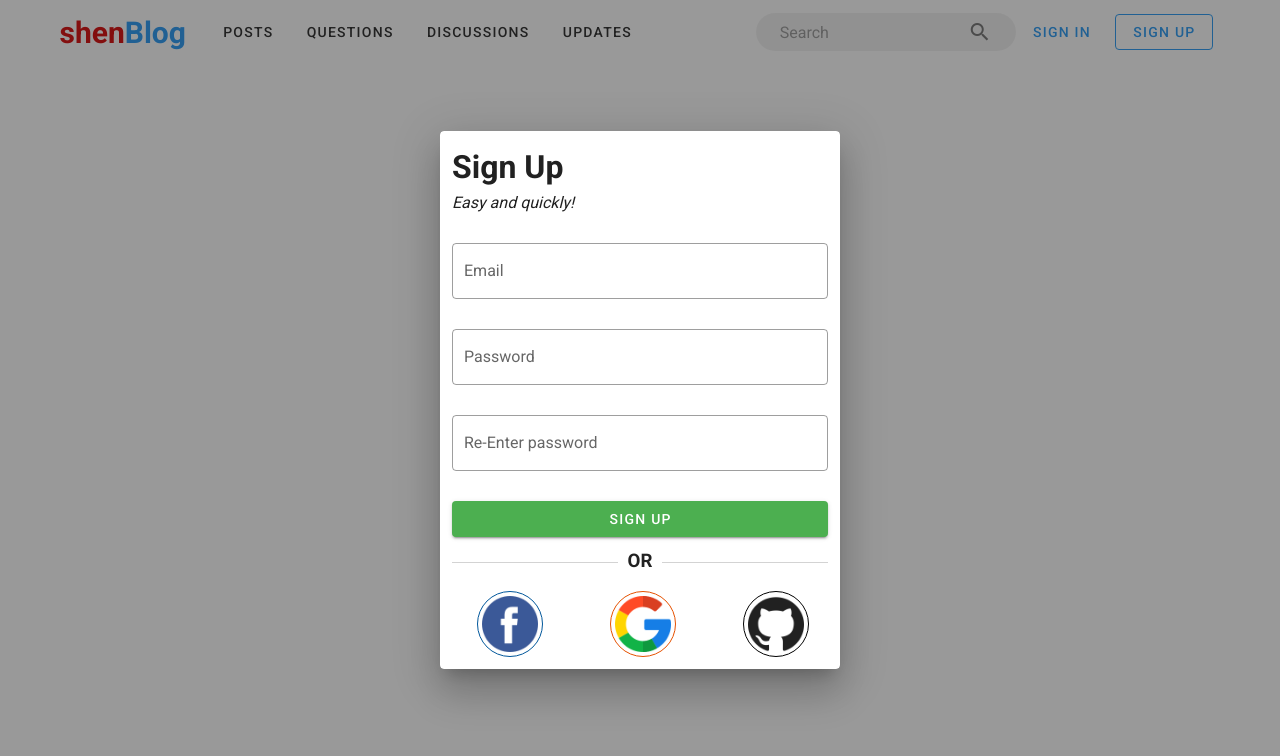
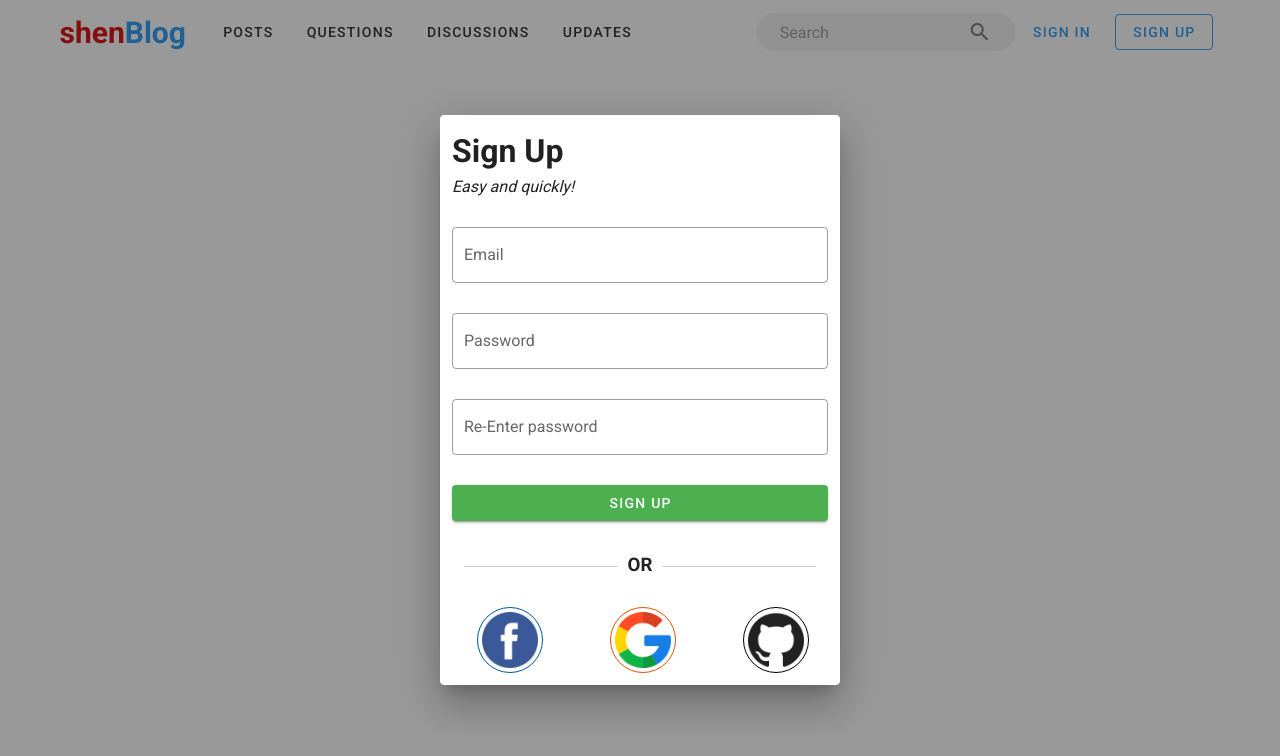
Before and after one commit to nguyenkimluong98/shenblog, a Vue app: page / in a window 1280 px wide. Both pictures are taken after a click on the button "SIGN UP". Shown: the top 756 px of the page. Built offline with nearby package versions, Linux system fonts and the light colour scheme.

Commit message:
fix sign in/up ui

```diff
--- a/package.json
+++ b/package.json
@@ -3,7 +3,7 @@
 	"version": "0.1.0",
 	"private": true,
 	"scripts": {
-		"dev": "vue-cli-service serve",
+		"start": "vue-cli-service serve",
 		"build": "vue-cli-service build",
 		"lint": "vue-cli-service lint"
 	},
--- a/src/components/SignInComponent.vue
+++ b/src/components/SignInComponent.vue
@@ -11,7 +11,7 @@
 				<v-form>
 					<v-container>
 						<v-row>
-							<v-col cols="12" class="py-0">
+							<v-col cols="12" class="pt-3">
 								<v-text-field
 									label="Email"
 									outlined
@@ -22,14 +22,15 @@
 							<v-col cols="12" class="py-0">
 								<v-text-field
 									hint="Password at least 8 characters"
-									value="Pa"
+									:value="password"
 									label="Password"
 									type="password"
 									outlined
+
 								></v-text-field>
 							</v-col>
 						</v-row>
-						<v-row>
+						<v-row class="pt-3">
 							<v-col cols="12">
 								<v-btn
 									block
@@ -48,19 +49,23 @@
 								</v-btn>
 							</v-col>
 						</v-row>
-						<v-row class="justify-center py-4">
-							<a
+						<v-row class="justify-center py-6">
+
+								<a
 								class="align-center"
 								style="text-decoration: none;"
 								href="#"
 								>Forgot password?</a
 							>
+
 						</v-row>
 						<v-divider></v-divider>
-						<v-row class="justify-center py-4">
-							<v-btn color="success" dark>
+						<v-row align="center" class="justify-center py-6">
+
+								<v-btn  color="success" dark>
 								Sign up
 							</v-btn>
+
 						</v-row>
 					</v-container>
 				</v-form>
@@ -75,7 +80,8 @@ export default {
 	data() {
 		return {
 			loader: null,
-			loading: false
+			loading: false,
+			password: ""
 		};
 	},
 	watch: {
--- a/src/components/SignUpComponent.vue
+++ b/src/components/SignUpComponent.vue
@@ -46,7 +46,7 @@
 								></v-text-field>
 							</v-col>
 						</v-row>
-						<v-row>
+						<v-row  class="pb-4">
 							<v-col cols="12">
 								<v-btn
 									block
@@ -65,10 +65,12 @@
 								</v-btn>
 							</v-col>
 						</v-row>
-						<v-row class="justify-center pt-6 pb-4 px-3">
-							<h3 class="line-decorator">
+						<v-row class="justify-center py-4 px-3">
+							<v-col>
+								<h3 class="line-decorator">
 								<span>OR</span>
 							</h3>
+							</v-col>
 						</v-row>
 						<v-row class="justify-space-around">
 							<v-col
```
Also changed, not shown: 1 other file (tests, documents, lock files or other folders).
